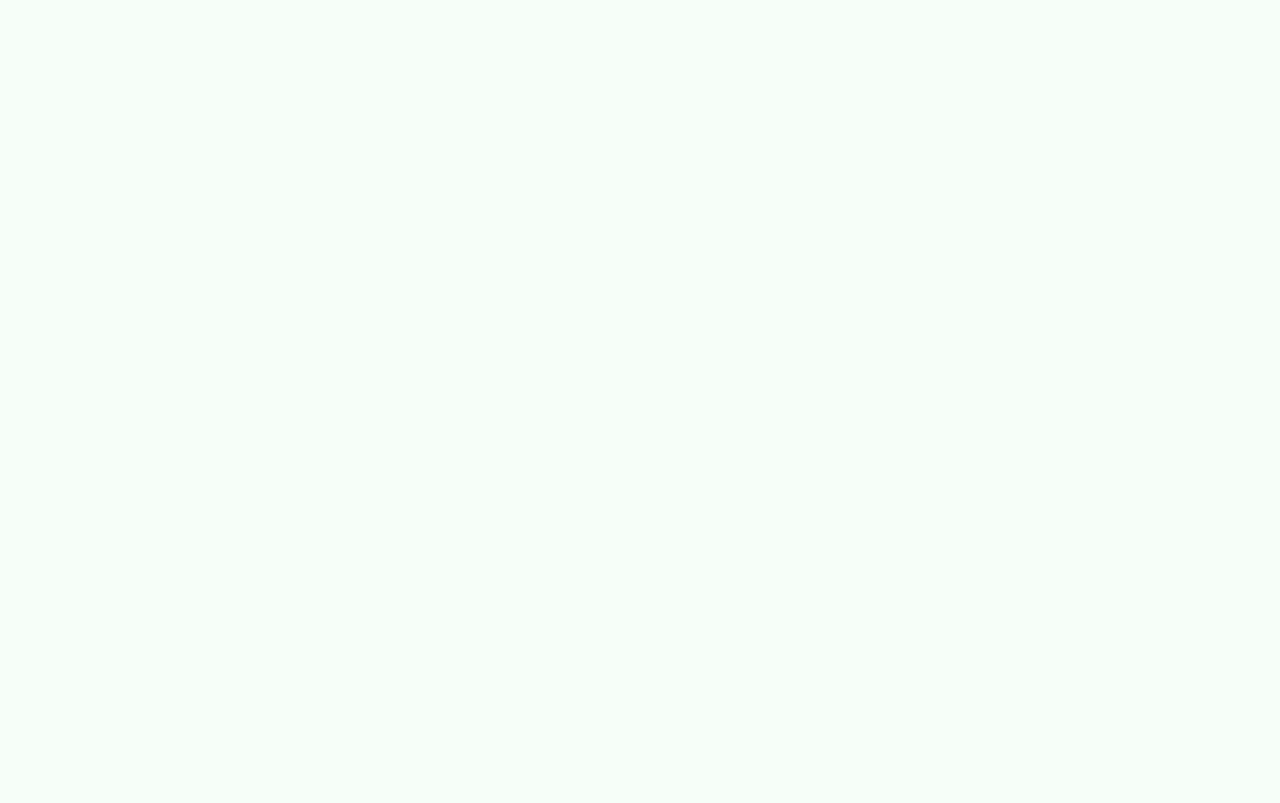
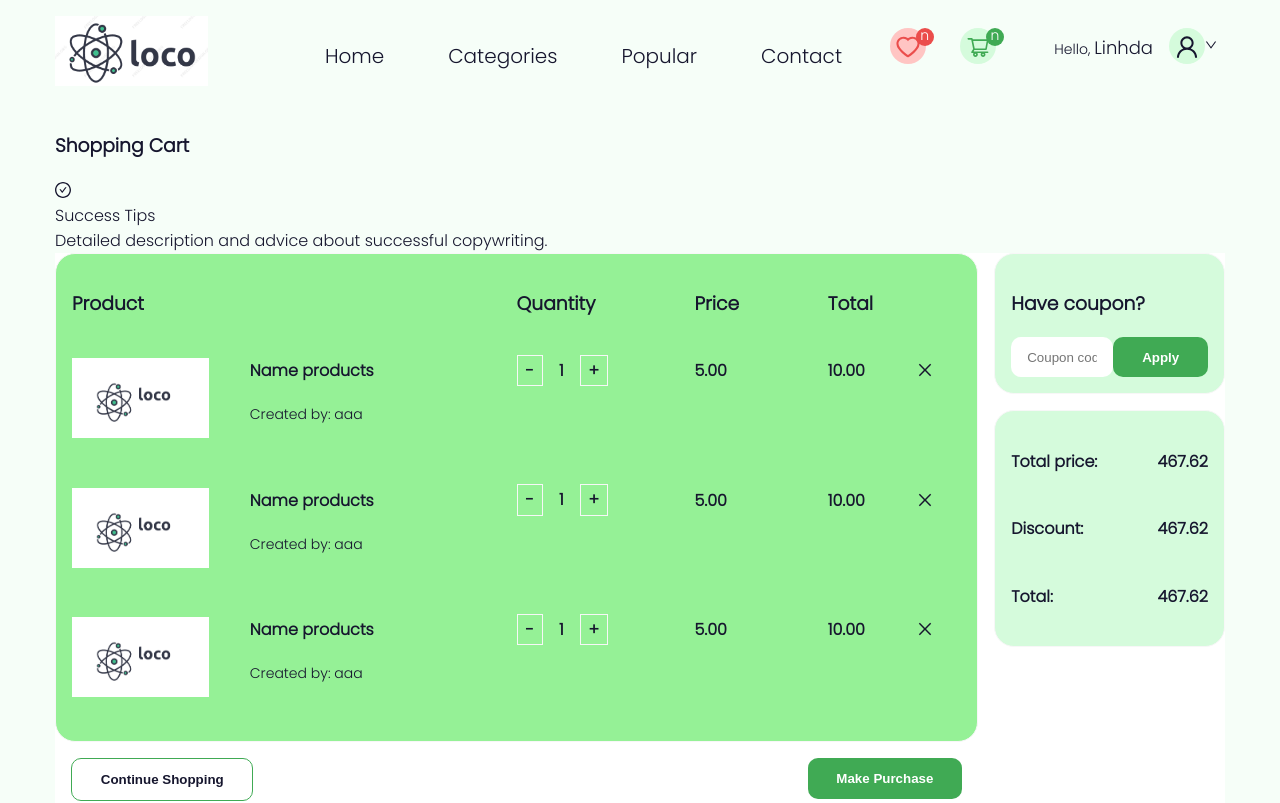
Before and after one commit to linhdatran3/Devera_F2, a React (Create React App) app: page /cart in a window 1280 px wide. Before the commit this address had no page. Shown: the top 803 px of the page. Built offline with nearby package versions, Linux system fonts and the light colour scheme.

Commit message:
add UI cart 💄

```diff
--- a/src/App.js
+++ b/src/App.js
@@ -4,13 +4,14 @@ import './App.css';
 import {Routes, Route } from 'react-router-dom';
 import Home from './containers/Home/Home'
 import Products from './containers/Products/Products';
+import Cart from './containers/Cart/Cart'
 function App() {
   return (
     <div className="container">
       <Routes>
         <Route path='/' element={<Home/>} />
         <Route path='/products' element={<Products/>} />
-
+        <Route path='/cart' element={<Cart/>} />
       </Routes>
     </div>
   );
--- a/src/components/Button/Button.jsx
+++ b/src/components/Button/Button.jsx
@@ -10,13 +10,14 @@ const StyledButton = styled.button`
   font-weight: 720;
   background: #40aa54;
   color: #fff;
-  ${({ bgColor, txtColor, height, width, borderRadius }) => {
+  ${({ bgColor, txtColor, height, width, borderRadius, border }) => {
     return `
      background: ${bgColor};
      color:${txtColor};
      height: ${height};
       width: ${width};
       border-radius:${borderRadius};
+      border:${border}
     `;
   }};
 `;
@@ -28,6 +29,7 @@ const Button = ({
   width,
   borderRadius,
   type,
+  border,
 }) => {
   return (
     <StyledButton
@@ -37,6 +39,7 @@ const Button = ({
       height={height}
       borderRadius={borderRadius}
       type={type}
+      border={border}
     >
       {children}
     </StyledButton>
--- a/src/components/Navbar/Navbar.css
+++ b/src/components/Navbar/Navbar.css
@@ -52,12 +52,12 @@
     justify-content: right;
 
 }
-.icon__heart .heart{
+.icon__heart .icon__heart-icon{
     background-color: #ffc5c3;
     color: #eb4d4b;
 
 }
-.icon__heart .numHeart{
+.icon__heart .icon__heart-num{
     position: relative;
     left: -15%;
     text-align: center;
@@ -76,12 +76,12 @@
     justify-content: right;
 
 }
-.icon__cart .cart{
+.icon__cart .icon__cart-icon{
     background-color: #d5fbdc;
     color: #40AA54;
 
 }
-.icon__cart .numCart{
+.icon__cart .icon__cart-num{
     position: relative;
     text-align: center;
     left: -15%;
--- a/src/components/Navbar/Navbar.jsx
+++ b/src/components/Navbar/Navbar.jsx
@@ -36,23 +36,25 @@ const Navbar = () => {
         </div>
         <div className="icon">
           <div className="icon__heart">
-            <div className="heart circleClasses ">
+            <div className="icon__heart-icon circleClasses ">
               <HeartOutlined className="circleItemCenter" />
             </div>
-            <div className="numHeart p2 circleClasses ">
+            <div className="icon__heart-num p2 circleClasses ">
               {/* number heart */}
               <div className="circleItemCenter">n</div>
             </div>
           </div>
-          <div className="icon__cart">
-            <div className="cart circleClasses">
+
+          <Link className="icon__cart" to="/cart">
+            <div className="icon__cart-icon circleClasses">
               <ShoppingCartOutlined className="circleItemCenter" />
             </div>
-            <div className="numCart p2 circleClasses ">
+            <div className="icon__cart-num p2 circleClasses ">
               {/* number cart */}
               <div className="circleItemCenter">n</div>
             </div>
-          </div>
+          </Link>
+
           <div className="user">
             <div className="user__name">
               <span className="p2">Hello, </span>
--- /dev/null
+++ b/src/containers/Cart/Cart.css
@@ -0,0 +1,106 @@
+.navbar{
+    height: 10vh;
+    display: flex;
+    padding: 1rem 0;
+}
+.cart{
+    background-color: #fff;
+    display: flex;
+}
+.cart .cart__products{
+    width: 80%;
+
+}
+.cart .cart__products .temp{
+
+    border-radius: 20px;
+    background-color: rgb(149, 241, 150);
+    border: 1px solid #f7f7f7;
+    padding: 1rem;
+
+}
+.cart .cart__payment{
+    width: 20%;
+    margin-left: 1rem;
+
+
+}
+.row{
+    display: flex;
+}
+.cart__products .row .col1{
+    width: 50%;
+    display: flex;
+}
+.cart__products .row .col2{
+    width: 20%;
+
+}
+.cart__products .row .col3{
+    width: 15%;
+
+}
+.cart__products .row .col4{
+    width: 10%;
+
+}
+.cart__products .row .col5{
+    width: 5%;
+     margin-block-start: 1.33em;
+    margin-block-end: 1.33em;
+    margin-inline-start: 0px;
+    margin-inline-end: 0px;
+}
+.cart__products-item .item-image{
+    width: 40%;
+}
+.cart__products-item .item-info{
+    width: 60%;
+}
+
+.cart__products-item .decrease, .increase{
+    padding: 0.2rem 0.5rem;
+    border: 1px solid #f7f7f7;
+}
+.cart__products-item .qtyItem{
+    padding: 0.2rem 1rem;
+}
+
+.cart__products-item .item-image{
+    margin-block-start: 1.33em;
+    margin-block-end: 1.33em;
+    margin-inline-start: 0px;
+    margin-inline-end: 0px;
+}
+
+.cart__products-foot{
+    display: flex;
+    justify-content: space-between;
+    padding: 1rem;
+}
+.cart__payment{
+    height: 100%;
+}
+.cart__payment .cart__payment-coupon{
+    background-color: #d5fbdc;
+    padding: 1rem;
+    border-radius: 20px;
+    border: 1px solid #f7f7f7;
+}
+.cart__payment .coupon{
+    display: flex;
+}
+.cart__payment input{
+    width: 80%;
+}
+.cart__payment .cart__payment-total{
+    background-color: #d5fbdc;
+    padding: 1rem;
+    border-radius: 20px;
+    border: 1px solid #f7f7f7;
+    margin-top: 1rem;
+}
+.cart__payment .cart__payment-total .row{
+    display: flex;
+    justify-content: space-between;
+}
--- /dev/null
+++ b/src/containers/Cart/Cart.jsx
@@ -0,0 +1,181 @@
+import React from "react";
+import "./Cart.css";
+import Navbar from "../../components/Navbar/Navbar";
+import Button from "../../components/Button/Button";
+import Footer from "../../components/Footer/Footer";
+import Input from "../../components/Input/Input";
+import { CloseOutlined } from "@ant-design/icons";
+import { Alert } from "antd";
+const Cart = () => {
+  return (
+    <React.Fragment>
+      <Navbar />
+      <h3>Shopping Cart</h3>
+      <Alert
+        message="Success Tips"
+        description="Detailed description and advice about successful copywriting."
+        type="success"
+        showIcon
+      />
+      <div className="cart">
+        <div className="cart__products">
+          <div className="temp">
+            <div className="cart__products-head">
+              <div className="row">
+                <div className="col col1">
+                  <h3>Product</h3>
+                </div>
+                <div className="col col2">
+                  <h3>Quantity</h3>
+                </div>
+                <div className="col col3">
+                  <h3>Price</h3>
+                </div>
+                <div className="col col4">
+                  <h3>Total</h3>
+                </div>
+                <div className="col col5"></div>
+              </div>
+            </div>
+            <div className="cart__products-item">
+              <div className="item row ">
+                <div className="col col1">
+                  <div className="item-image">
+                    <img src="logo.png" alt="" height="80px" />
+                  </div>
+                  <div className="item-info">
+                    <h4>Name products</h4>
+                    <p className="p2">Created by: aaa</p>
+                  </div>
+                </div>
+                <div className="col col2">
+                  <h4>
+                    <span className="decrease">-</span>
+                    <span className="qtyItem">1</span>
+                    <span className="increase">+</span>
+                  </h4>
+                </div>
+                <div className="col col3">
+                  <h4>5.00</h4>
+                </div>
+                <div className="col col4">
+                  <h4>10.00</h4>
+                </div>
+                <div className="col col5">
+                  <CloseOutlined />
+                </div>
+              </div>
+
+              <div className="item row ">
+                <div className="col col1">
+                  <div className="item-image">
+                    <img src="logo.png" alt="" height="80px" />
+                  </div>
+                  <div className="item-info">
+                    <h4>Name products</h4>
+                    <p className="p2">Created by: aaa</p>
+                  </div>
+                </div>
+                <div className="col col2">
+                  <h4>
+                    <span className="decrease">-</span>
+                    <span className="qtyItem">1</span>
+                    <span className="increase">+</span>
+                  </h4>
+                </div>
+                <div className="col col3">
+                  <h4>5.00</h4>
+                </div>
+                <div className="col col4">
+                  <h4>10.00</h4>
+                </div>
+                <div className="col col5">
+                  <CloseOutlined />
+                </div>
+              </div>
+              <div className="item row ">
+                <div className="col col1">
+                  <div className="item-image">
+                    <img src="logo.png" alt="" height="80px" />
+                  </div>
+                  <div className="item-info">
+                    <h4>Name products</h4>
+                    <p className="p2">Created by: aaa</p>
+                  </div>
+                </div>
+                <div className="col col2">
+                  <h4>
+                    <span className="decrease">-</span>
+                    <span className="qtyItem">1</span>
+                    <span className="increase">+</span>
+                  </h4>
+                </div>
+                <div className="col col3">
+                  <h4>5.00</h4>
+                </div>
+                <div className="col col4">
+                  <h4>10.00</h4>
+                </div>
+                <div className="col col5">
+                  <CloseOutlined />
+                </div>
+              </div>
+            </div>
+          </div>
+
+          <div className="cart__products-foot">
+            <div className="continue-shopping">
+              <Button
+                bgColor={"#fff"}
+                txtColor={"#16162E"}
+                border={"1px solid #40aa54"}
+              >
+                Continue Shopping
+              </Button>
+            </div>
+            <div className="makePurcharse">
+              <Button>Make Purchase</Button>
+            </div>
+          </div>
+        </div>
+        <div className="cart__payment">
+          <div className="cart__payment-coupon">
+            <h3>Have coupon?</h3>
+            <div className="coupon">
+              <Input placeholder={"Coupon code"} />
+              <Button>Apply</Button>
+            </div>
+          </div>
+          <div className="cart__payment-total">
+            <div className="row">
+              <div className="col col1">
+                <h4>Total price:</h4>
+              </div>
+              <div className="col col2">
+                <h4>467.62</h4>
+              </div>
+            </div>
+            <div className="row">
+              <div className="col col1">
+                <h4>Discount:</h4>
+              </div>
+              <div className="col col2">
+                <h4>467.62</h4>
+              </div>
+            </div>
+            <div className="row">
+              <div className="col col1">
+                <h4>Total:</h4>
+              </div>
+              <div className="col col2">
+                <h4>467.62</h4>
+              </div>
+            </div>
+          </div>
+        </div>
+      </div>
+      <Footer />
+    </React.Fragment>
+  );
+};
+export default Cart;
```
Also changed, not shown: src/containers/Cart/index.js (added).
